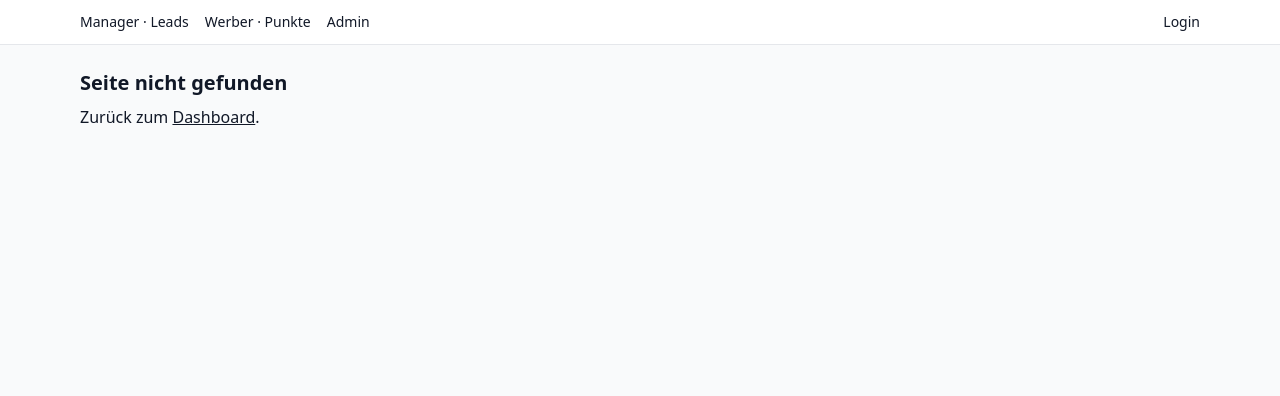
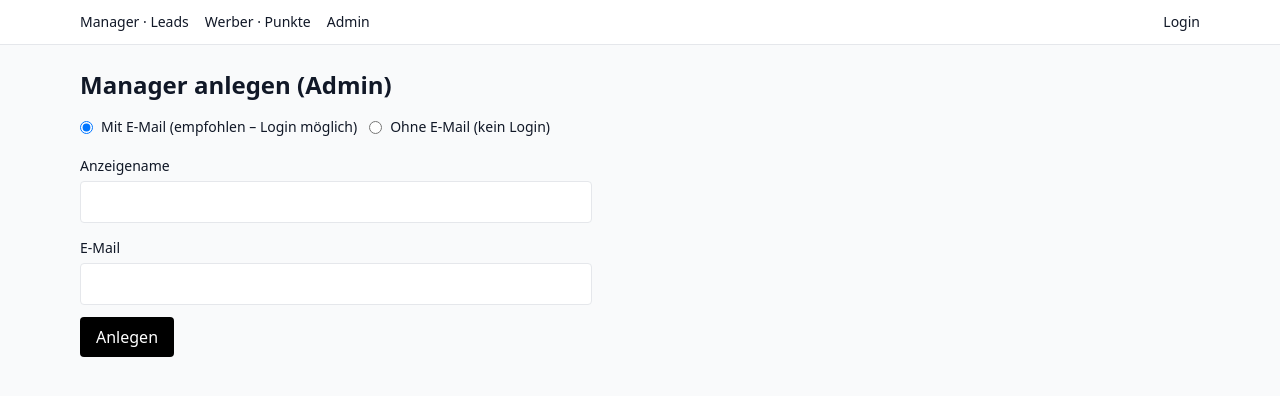
Before and after one commit to DennisJoyful/Joyful, a Next.js app: page /admin/managers in a window 1280 px wide. Before the commit this address had no page. Shown: the top 396 px of the page. Built offline with nearby package versions, Linux system fonts and the light colour scheme.

Commit message:
Create page.tsx

```diff
--- /dev/null
+++ b/app/admin/managers/page.tsx
@@ -0,0 +1,86 @@
+'use client'
+import { useState } from 'react'
+
+export default function AdminManagersPage() {
+  const [mode, setMode] = useState<'with_email'|'without_email'>('with_email')
+  const [displayName, setDisplayName] = useState('')
+  const [email, setEmail] = useState('')
+  const [handle, setHandle] = useState('')
+  const [res, setRes] = useState<any>(null)
+  const [err, setErr] = useState<string>('')
+
+  async function submit(e: React.FormEvent) {
+    e.preventDefault()
+    setErr('')
+    setRes(null)
+    const payload: any = { display_name: displayName, mode }
+    if (mode === 'with_email') payload.email = email
+    if (mode === 'without_email') payload.tiktok_handle = handle
+
+    const r = await fetch('/api/admin/managers/create', {
+      method:'POST',
+      headers:{
+        'Content-Type':'application/json',
+        'Authorization': `Bearer ${process.env.NEXT_PUBLIC_ADMIN_TOKEN || ''}` // optional: öffentliches Echo, sonst per Route Action setzen
+      },
+      body: JSON.stringify(payload)
+    })
+    const data = await r.json()
+    if (!data.ok) setErr(data.error || 'Fehler')
+    else setRes(data)
+  }
+
+  return (
+    <div className="max-w-lg space-y-4">
+      <h1 className="text-2xl font-semibold">Manager anlegen (Admin)</h1>
+
+      <div className="flex gap-3 text-sm">
+        <label className="flex items-center gap-2">
+          <input type="radio" checked={mode==='with_email'} onChange={()=>setMode('with_email')} />
+          Mit E-Mail (empfohlen – Login möglich)
+        </label>
+        <label className="flex items-center gap-2">
+          <input type="radio" checked={mode==='without_email'} onChange={()=>setMode('without_email')} />
+          Ohne E-Mail (kein Login)
+        </label>
+      </div>
+
+      <form onSubmit={submit} className="space-y-3">
+        <label className="block">
+          <span className="text-sm">Anzeigename</span>
+          <input required value={displayName} onChange={e=>setDisplayName(e.target.value)}
+                 className="mt-1 w-full border rounded px-3 py-2" />
+        </label>
+
+        {mode === 'with_email' && (
+          <label className="block">
+            <span className="text-sm">E-Mail</span>
+            <input required type="email" value={email} onChange={e=>setEmail(e.target.value)}
+                   className="mt-1 w-full border rounded px-3 py-2" />
+          </label>
+        )}
+
+        {mode === 'without_email' && (
+          <label className="block">
+            <span className="text-sm">TikTok-Handle (nur für Notiz)</span>
+            <input required value={handle} onChange={e=>setHandle(e.target.value)}
+                   className="mt-1 w-full border rounded px-3 py-2" placeholder="managerhandle" />
+          </label>
+        )}
+
+        <button className="px-4 py-2 rounded bg-black text-white">Anlegen</button>
+      </form>
+
+      {err && <p className="text-red-600">{err}</p>}
+      {res?.ok && (
+        <div className="border rounded p-3 text-sm space-y-1">
+          <p><b>Erfolgreich angelegt.</b></p>
+          {res.manager_id && <p>Manager-ID: <code>{res.manager_id}</code></p>}
+          <p>Referral-Code: <code>{res.referral_code}</code></p>
+          <p>Bewerbungslink: <code>{res.apply_url}</code></p>
+          {res.note && <p className="text-amber-700">{res.note}</p>}
+        </div>
+      )}
+    </div>
+  )
+}
```
